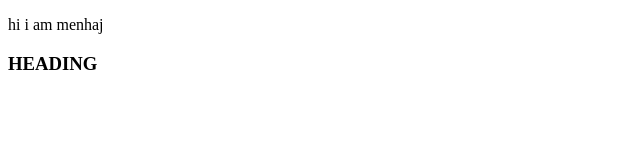
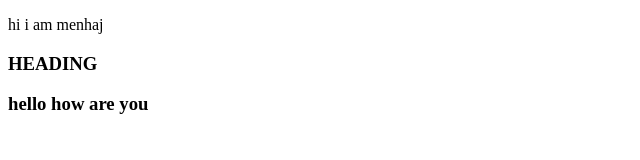
Before and after one commit to muhammadmenhajkhan/menhajkhan, a plain HTML site: page index.html in a window 1280 px wide. Shown: the whole page, without its empty margins (0-640 px from the left). Drawn offline with Linux system fonts and the light colour scheme.

Commit message:
heading 3

```diff
--- a/index.html
+++ b/index.html
@@ -12,5 +12,6 @@
  <body>
     <p>hi i am menhaj</p>
     <H3>HEADING</H3>
+    <h3>hello how are you</h3>
  </body>
  </html>
```
